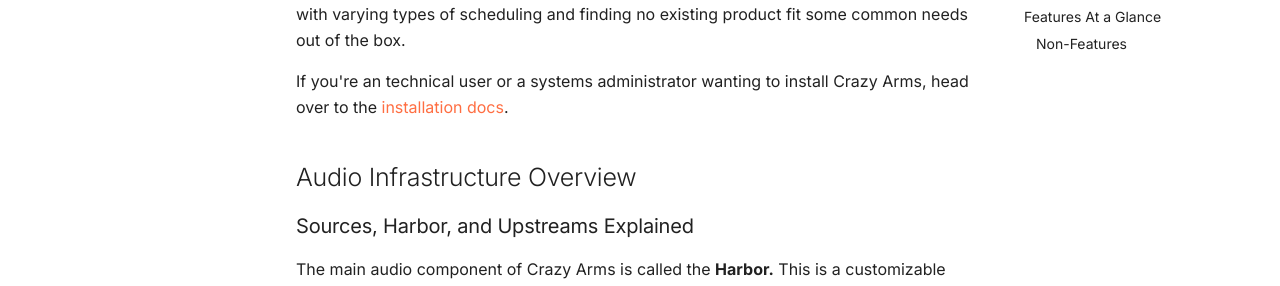
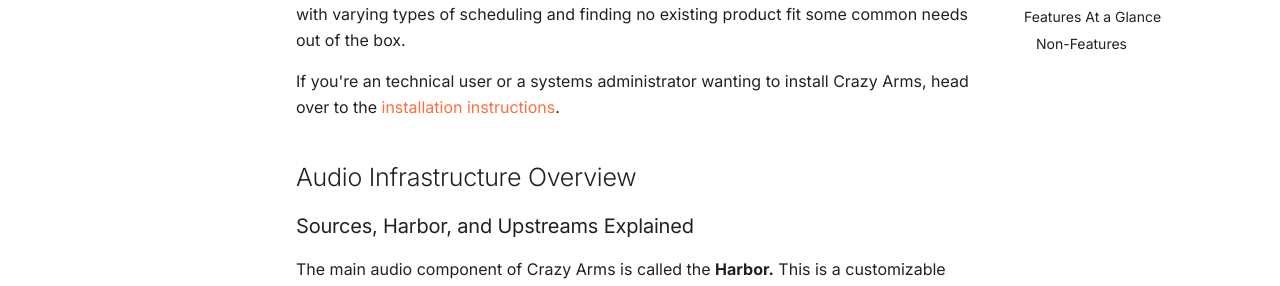
Before and after one commit to dtcooper/crazyarms, an MkDocs documentation site: the page built from docs/index.md, in a window 1280 px wide and 900 px high, scrolled down 300 px. Shown: the part 163-449 px from the top of the window. Built offline with MkDocs 1.6.1 and Material for MkDocs 9.7.7, drawn with Linux system fonts in a browser that asks for light colours; emoji names are drawn with the system emoji font; comment, search, counter and statistics services are not loaded.

Commit message:
mkdocs fix

```diff
--- a/docs/index.md
+++ b/docs/index.md
@@ -13,7 +13,7 @@
 product fit some common needs out of the box.
 
 If you're an technical user or a systems administrator wanting to install Crazy
-Arms, head over to the [installation docs](./installation.md).
+Arms, head over to the [installation instructions](./server-setup.md#installation).
 
 ## Audio Infrastructure Overview
 
```
